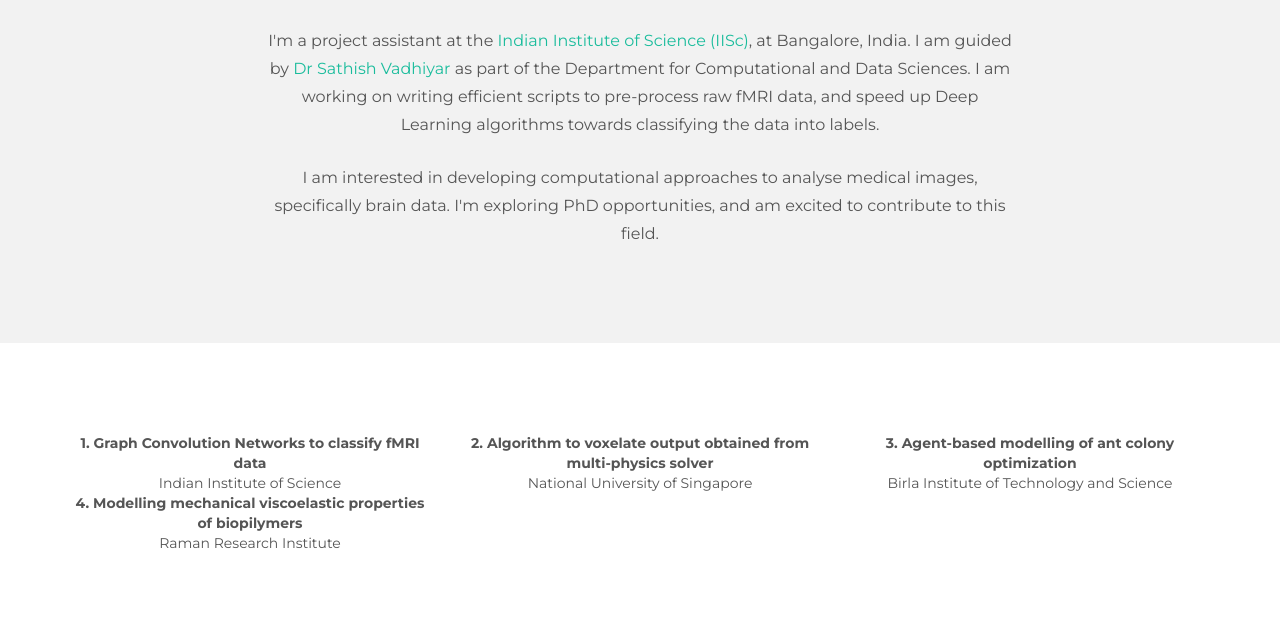
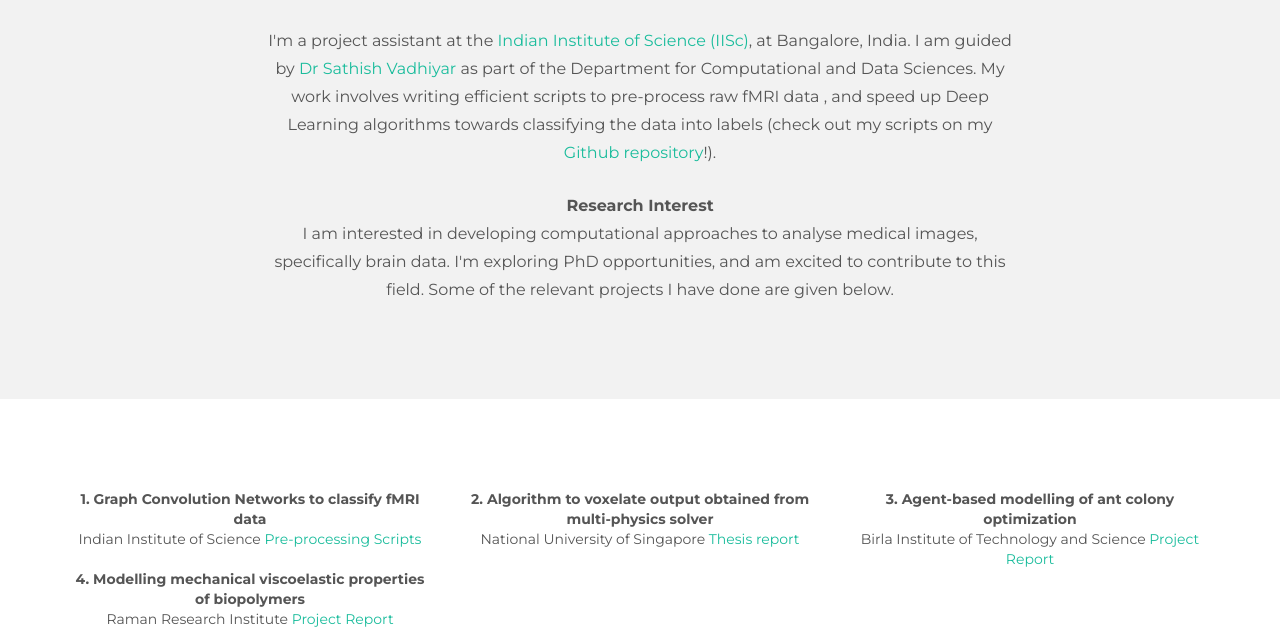
Before and after one commit to VibhaBalaji/VibhaBalaji.github.io, a plain HTML site: page index.html in a window 1280 px wide. Shown: the part 319-952 px from the top of the page. Drawn offline with nearby package versions, Linux system fonts and the light colour scheme.

Commit message:
Add files via upload

```diff
--- a/index.html
+++ b/index.html
@@ -38,9 +38,10 @@
                 <div class="col-lg-8 col-lg-offset-2 centered">
                     <img src="assets/img/me/smaller.png" alt="Vibha Balaji">
                     <h1>Hello! I am Vibha.</h1>
-                    <p>I'm a project assistant at the <a href="https://www.iisc.ac.in/">Indian Institute of Science (IISc)</a>, at Bangalore, India. I am guided by <a href="http://cds.iisc.ac.in/faculty/vss/">Dr Sathish Vadhiyar</a> as part of the Department for Computational and Data Sciences. I am working on writing efficient scripts to pre-process raw fMRI data, and speed up Deep Learning algorithms towards classifying the data into labels. </p>
-                    <p> I am interested in developing computational approaches to analyse medical images, specifically brain data. I'm exploring PhD opportunities, and am excited to contribute to this field.</p>
+                    <p>I'm a project assistant at the <a href="https://www.iisc.ac.in/">Indian Institute of Science (IISc)</a>, at Bangalore, India. I am guided by <a href="http://cds.iisc.ac.in/faculty/vss/">Dr Sathish Vadhiyar</a> as part of the Department for Computational and Data Sciences. My work involves writing efficient scripts to pre-process raw fMRI data , and speed up Deep Learning algorithms towards classifying the data into labels (check out my scripts on my <a href="https://github.com/VibhaBalaji/fMRI-pre-processing">Github repository</a>!). </p>
                     <p></p>
+                    <p><b>Research Interest</b><br />I am interested in developing computational approaches to analyse medical images, specifically brain data. I'm exploring PhD opportunities, and am excited to contribute to this field. Some of the relevant projects I have done are given below.</p>
+
 
                 </div><!-- /col-lg-8 -->
 			</div><!-- /row -->
@@ -53,16 +54,16 @@
 	<div class="container pt">
         <div class="row mt centered">
             <div class="col-lg-4">
-                <b>1. Graph Convolution Networks to classify fMRI data</b><br />Indian Institute of Science
+                <b>1. Graph Convolution Networks to classify fMRI data</b><br />Indian Institute of Science <a href="https://github.com/VibhaBalaji/fMRI-pre-processing">Pre-processing Scripts</a>
             </div>
             <div class="col-lg-4">
-                <b>2. Algorithm to voxelate output obtained from multi-physics solver</b><br />National University of Singapore
+                <b>2. Algorithm to voxelate output obtained from multi-physics solver</b><br />National University of Singapore <a href="assets/Reports/NUS_report.pdf">Thesis report</a>
             </div>
             <div class="col-lg-4">
-                <b>3. Agent-based modelling of ant colony optimization</b><br />Birla Institute of Technology and Science
+                <b>3. Agent-based modelling of ant colony optimization</b><br />Birla Institute of Technology and Science <a href="assets/Reports/BITS_report.pdf">Project Report</a>
 </div>
             <div class="col-lg-4">
-                <b>4. Modelling mechanical viscoelastic properties of biopilymers</b><br />Raman Research Institute
+                <b>4. Modelling mechanical viscoelastic properties of biopolymers</b><br />Raman Research Institute <a href="assets/Reports/RRI_report.pdf">Project Report</a>
 </div>
         </div><!-- /row -->
 	</div><!-- /container -->
```
